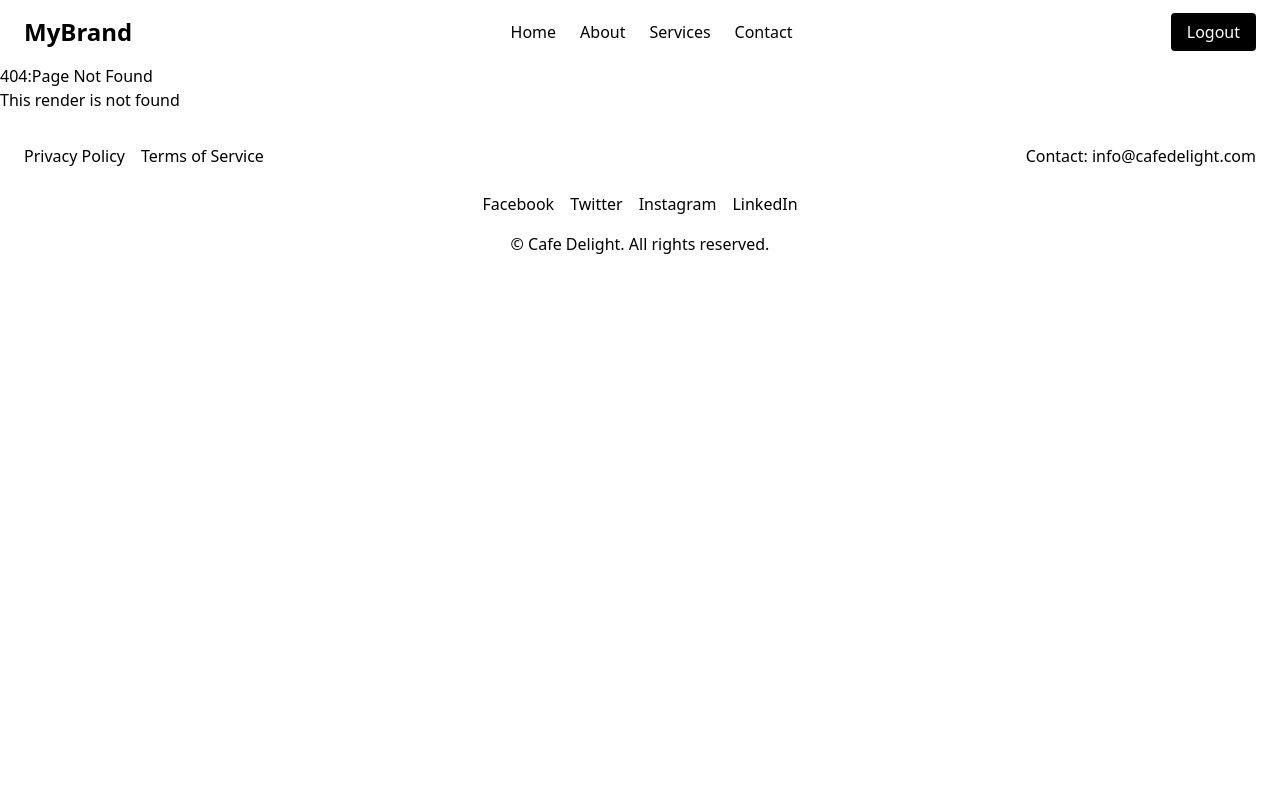
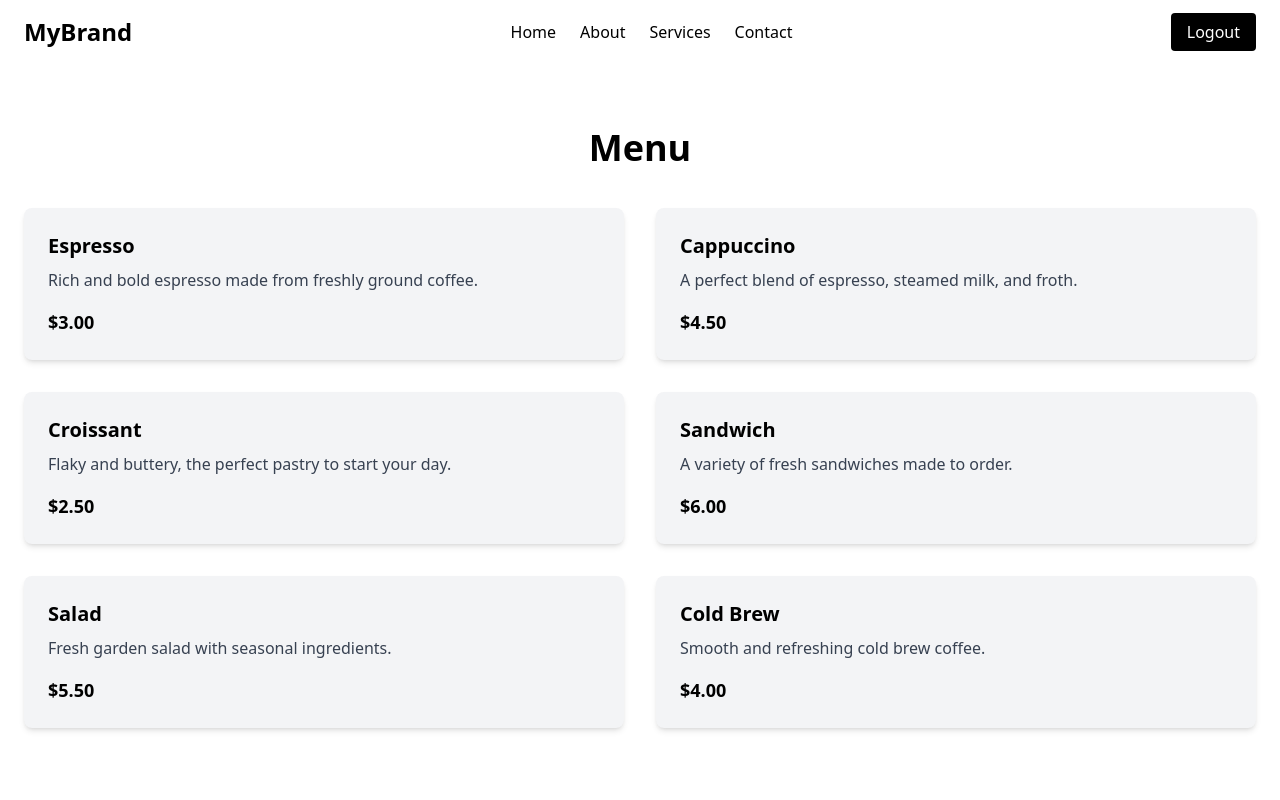
Before and after one commit to AvinashMarkad/Next-Js, a Next.js app in the folder my-app/: page /menu in a window 1280 px wide. Before the commit this address had no page. Shown: the top 800 px of the page. Built offline with nearby package versions, Linux system fonts and the light colour scheme.

Commit message:
Menu page

```diff
--- /dev/null
+++ b/my-app/src/app/menu/page.tsx
@@ -0,0 +1,49 @@
+export default function Menu() {
+    const menuItems = [
+        {
+            name: "Espresso",
+            description: "Rich and bold espresso made from freshly ground coffee.",
+            price: "$3.00",
+        },
+        {
+            name: "Cappuccino",
+            description: "A perfect blend of espresso, steamed milk, and froth.",
+            price: "$4.50",
+        },
+        {
+            name: "Croissant",
+            description: "Flaky and buttery, the perfect pastry to start your day.",
+            price: "$2.50",
+        },
+        {
+            name: "Sandwich",
+            description: "A variety of fresh sandwiches made to order.",
+            price: "$6.00",
+        },
+        {
+            name: "Salad",
+            description: "Fresh garden salad with seasonal ingredients.",
+            price: "$5.50",
+        },
+        {
+            name: "Cold Brew",
+            description: "Smooth and refreshing cold brew coffee.",
+            price: "$4.00",
+        },
+    ];
+
+    return (
+        <section className="container mx-auto py-16 px-6">
+            <h2 className="text-4xl font-bold text-center text-black mb-10">Menu</h2>
+            <div className="grid grid-cols-1 md:grid-cols-2 gap-8">
+                {menuItems.map((item, index) => (
+                    <div key={index} className="bg-gray-100 rounded-lg p-6 shadow-md">
+                        <h3 className="text-xl font-semibold mb-2">{item.name}</h3>
+                        <p className="text-gray-700 mb-4">{item.description}</p>
+                        <p className="text-lg font-bold">{item.price}</p>
+                    </div>
+                ))}
+            </div>
+        </section>
+    );
+}
--- a/my-app/src/app/page.tsx
+++ b/my-app/src/app/page.tsx
@@ -8,7 +8,7 @@ export default function Home() {
                 <p className="text-lg mb-8">
                     The perfect place to unwind with a cup of coffee and a delicious meal.
                 </p>
-                <a href="#" className="bg-black text-white py-3 px-6 rounded hover:bg-gray-700">
+                <a href="/menu" className="bg-black text-white py-3 px-6 rounded hover:bg-gray-700">
                     Explore Our Menu
                 </a>
             </section>
```
